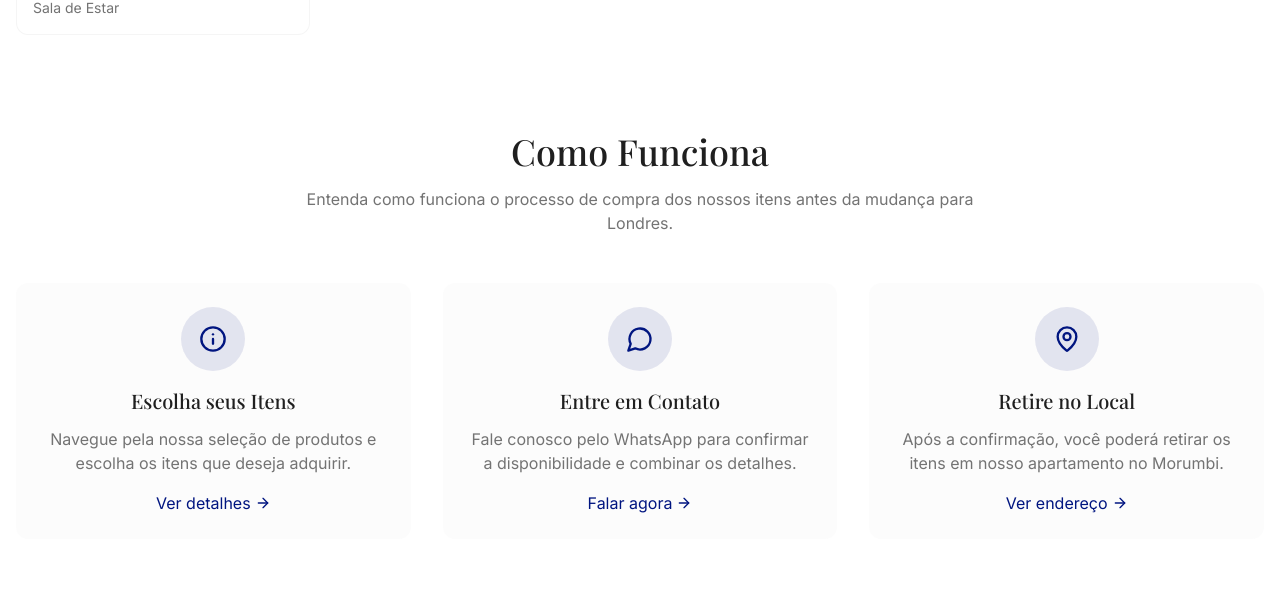
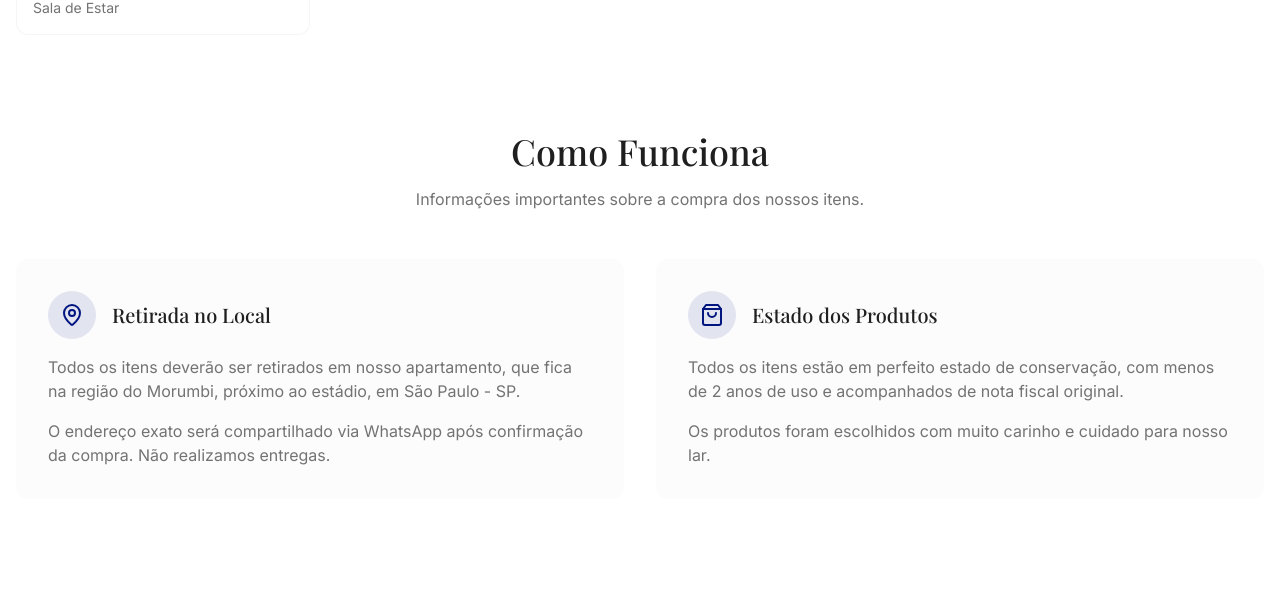
Before and after one commit to Modernize-se/vendas-mauro-carol, a React (Vite) app: page / in a window 1280 px wide. Shown: the part 5653-6242 px from the top of the page. Built offline with nearby package versions, Linux system fonts and the light colour scheme.

Commit message:
Remove duplicate section
Removes the duplicate "Como Funciona" section from the page.

```diff
--- a/src/pages/Index.tsx
+++ b/src/pages/Index.tsx
@@ -146,61 +146,10 @@ const Index = () => {
           <ProductGrid products={products} />
         </section>
 
-        {/* How it Works Section (linking to conditions) */}
-        <section className="container mx-auto px-4 mb-24">
-          <div className="text-center mb-12">
-            <h2 id="how-it-works-title" className="text-3xl md:text-4xl font-display font-medium mb-4">Como Funciona</h2>
-            <p className="text-muted-foreground max-w-2xl mx-auto">
-              Entenda como funciona o processo de compra dos nossos itens antes da mudança para Londres.
-            </p>
-          </div>
-
-          <div className="grid grid-cols-1 md:grid-cols-3 gap-8">
-            <div className="bg-secondary/30 p-6 rounded-xl text-center">
-              <div className="w-16 h-16 bg-primary/10 rounded-full flex items-center justify-center mx-auto mb-4">
-                <Info size={28} className="text-primary" />
-              </div>
-              <h3 className="text-xl font-medium mb-3">Escolha seus Itens</h3>
-              <p className="text-muted-foreground mb-4">
-                Navegue pela nossa seleção de produtos e escolha os itens que deseja adquirir.
-              </p>
-              <a href="#how-it-works" className="inline-flex items-center text-primary hover:underline">
-                Ver detalhes <ArrowRight size={16} className="ml-1" />
-              </a>
-            </div>
-
-            <div className="bg-secondary/30 p-6 rounded-xl text-center">
-              <div className="w-16 h-16 bg-primary/10 rounded-full flex items-center justify-center mx-auto mb-4">
-                <MessageCircle size={28} className="text-primary" />
-              </div>
-              <h3 className="text-xl font-medium mb-3">Entre em Contato</h3>
-              <p className="text-muted-foreground mb-4">
-                Fale conosco pelo WhatsApp para confirmar a disponibilidade e combinar os detalhes.
-              </p>
-              <a href={generateWhatsAppLink("Informações Gerais")} target="_blank" rel="noopener noreferrer" className="inline-flex items-center text-primary hover:underline">
-                Falar agora <ArrowRight size={16} className="ml-1" />
-              </a>
-            </div>
-
-            <div className="bg-secondary/30 p-6 rounded-xl text-center">
-              <div className="w-16 h-16 bg-primary/10 rounded-full flex items-center justify-center mx-auto mb-4">
-                <MapPin size={28} className="text-primary" />
-              </div>
-              <h3 className="text-xl font-medium mb-3">Retire no Local</h3>
-              <p className="text-muted-foreground mb-4">
-                Após a confirmação, você poderá retirar os itens em nosso apartamento no Morumbi.
-              </p>
-              <a href="#how-it-works" className="inline-flex items-center text-primary hover:underline">
-                Ver endereço <ArrowRight size={16} className="ml-1" />
-              </a>
-            </div>
-          </div>
-        </section>
-
         {/* How it Works Details Section (renamed from Sales Conditions) */}
         <section id="how-it-works" className="container mx-auto px-4 mb-24">
           <div className="text-center mb-12">
-            <h2 className="text-3xl md:text-4xl font-display font-medium mb-4">Como Funciona</h2>
+            <h2 id="how-it-works-title" className="text-3xl md:text-4xl font-display font-medium mb-4">Como Funciona</h2>
             <p className="text-muted-foreground max-w-2xl mx-auto">
               Informações importantes sobre a compra dos nossos itens.
             </p>
```
